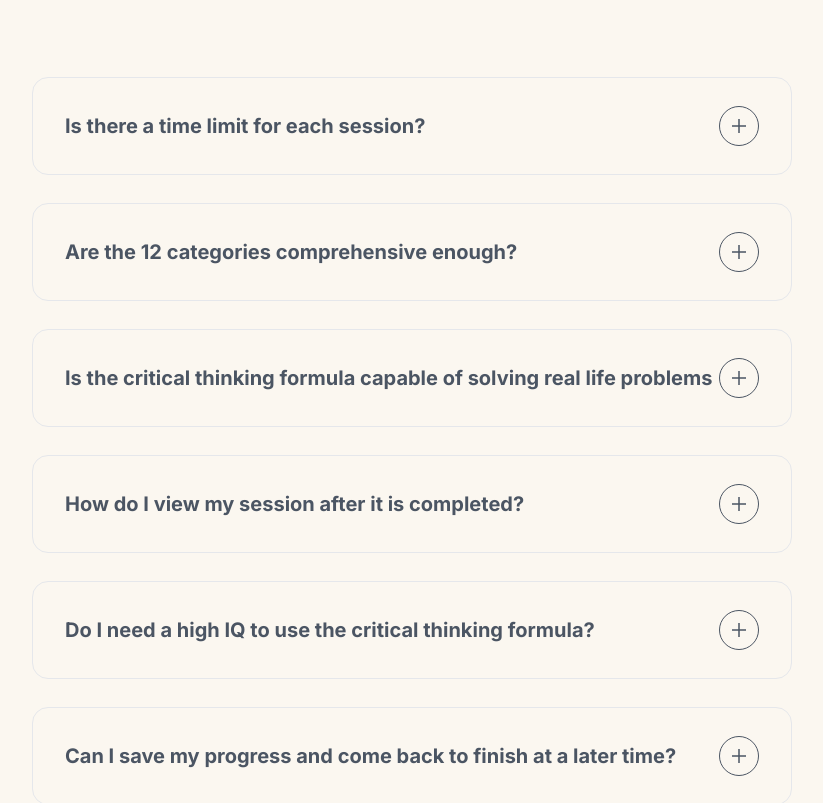
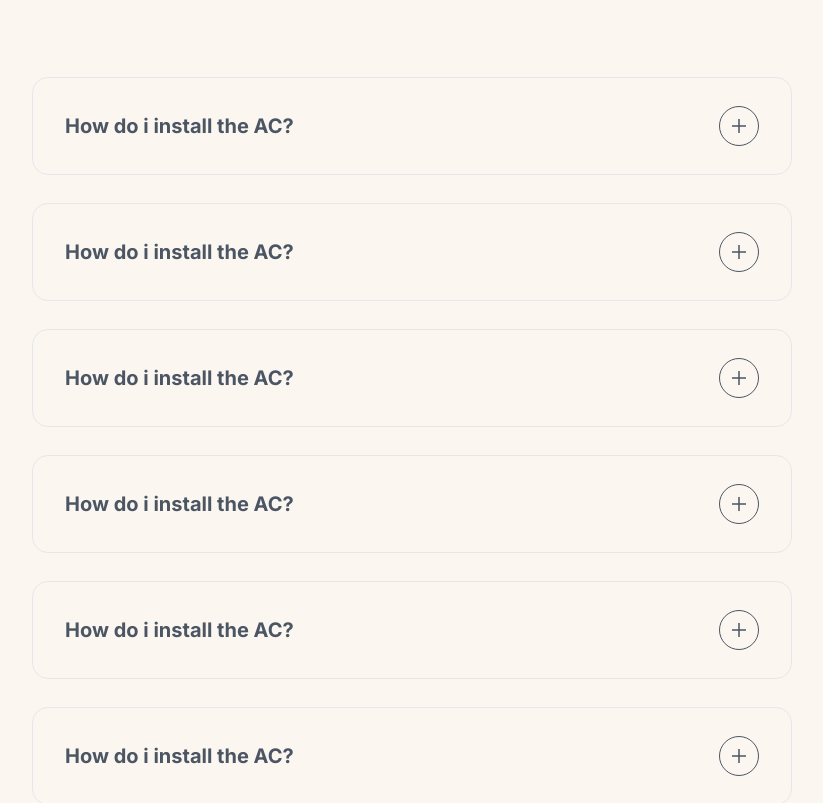
Before and after one commit to FrankLucky1/cgs, a Next.js app: page / in a window 1280 px wide. Shown: the part 4229-5032 px from the top of the page, without its empty margins (228-1051 px from the left). Built offline with nearby package versions, Linux system fonts and the light colour scheme.

Commit message:
faq page

```diff
--- a/src/components/HomepageComponents/FAQ.jsx
+++ b/src/components/HomepageComponents/FAQ.jsx
@@ -12,34 +12,34 @@ const FAQ = () => {
   const data = [
     {
       id: 1,
-      title: "Is there a time limit for each session?",
-      desc: "No, you are free to complete the questions at your own speed, making the most of your critical thinking and problem-solving abilities.",
+      title: "How do i install the AC?",
+      desc: "Lorem ipsum dolor sit amet consectetur. Ultricies at eu tristique in quam vel ultricies. Volutpat vel odio iaculis viverra auctor semper. Velit tortor nisi porttitor at fermentum congue sapien augue id. A at at felis lacinia ac. Amet sed nunc sit volutpat cras felis. Dolor feugiat at.",
     },
     {
       id: 2,
-      title: "Are the 12 categories comprehensive enough?",
-      desc: "It has been thoroughly investigated and demonstrated that the 12 categories encompass the majority of issues that we may face in the real world.",
+      title: "How do i install the AC?",
+      desc: "Lorem ipsum dolor sit amet consectetur. Ultricies at eu tristique in quam vel ultricies. Volutpat vel odio iaculis viverra auctor semper. Velit tortor nisi porttitor at fermentum congue sapien augue id. A at at felis lacinia ac. Amet sed nunc sit volutpat cras felis. Dolor feugiat at.",
     },
     {
       id: 3,
       title:
-        "Is the critical thinking formula capable of solving real life problems",
-      desc: "Of course! The critical thinking formula has been meticulously crafted to guide you through each step of problem solving, brainstorming solutions, critical thinking, implementation, and evaluation. By following our guidance, you'll be able to approach any problem or difficulty from new perspectives.",
+        "How do i install the AC?",
+      desc: "Lorem ipsum dolor sit amet consectetur. Ultricies at eu tristique in quam vel ultricies. Volutpat vel odio iaculis viverra auctor semper. Velit tortor nisi porttitor at fermentum congue sapien augue id. A at at felis lacinia ac. Amet sed nunc sit volutpat cras felis. Dolor feugiat at.",
     },
     {
       id: 4,
-      title: "How do I view my session after it is completed?",
-      desc: "At the conclusion of each completed session, you will be able to download it, and you will also receive a PDF copy of the completed session. You can view all of the data in this way and become better informed.",
+      title: "How do i install the AC?",
+      desc: "Lorem ipsum dolor sit amet consectetur. Ultricies at eu tristique in quam vel ultricies. Volutpat vel odio iaculis viverra auctor semper. Velit tortor nisi porttitor at fermentum congue sapien augue id. A at at felis lacinia ac. Amet sed nunc sit volutpat cras felis. Dolor feugiat at.",
     },
     {
       id: 5,
-      title: "Do I need a high IQ to use the critical thinking  formula?",
-      desc: "The critical thinking  formula is meant to amplify your intelligence, so that you can figure out difficult situations on your own. It is not required of you to be highly intelligent or gifted to use it.",
+      title: "How do i install the AC?",
+      desc: "Lorem ipsum dolor sit amet consectetur. Ultricies at eu tristique in quam vel ultricies. Volutpat vel odio iaculis viverra auctor semper. Velit tortor nisi porttitor at fermentum congue sapien augue id. A at at felis lacinia ac. Amet sed nunc sit volutpat cras felis. Dolor feugiat at.",
     },
     {
       id: 6,
-      title: "Can I save my progress and come back to finish at a later time?",
-      desc: "Yes, Treep allows users to schedule rides in advance. Simply select the 'Schedule Ride' option in the app, choose your desired date and time, and confirm your booking.",
+      title: "How do i install the AC?",
+      desc: "Lorem ipsum dolor sit amet consectetur. Ultricies at eu tristique in quam vel ultricies. Volutpat vel odio iaculis viverra auctor semper. Velit tortor nisi porttitor at fermentum congue sapien augue id. A at at felis lacinia ac. Amet sed nunc sit volutpat cras felis. Dolor feugiat at.",
     },
   ];
 
```
